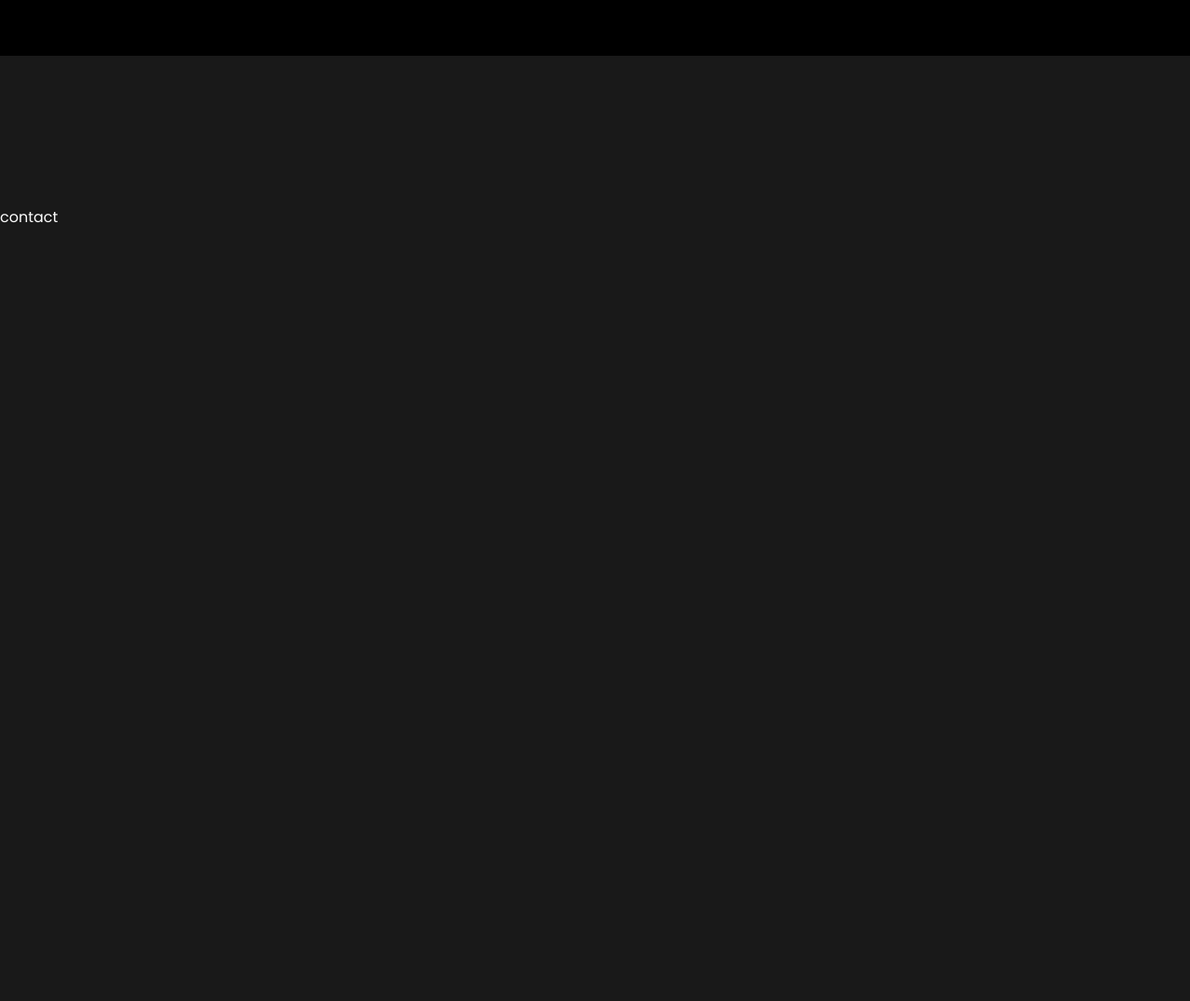
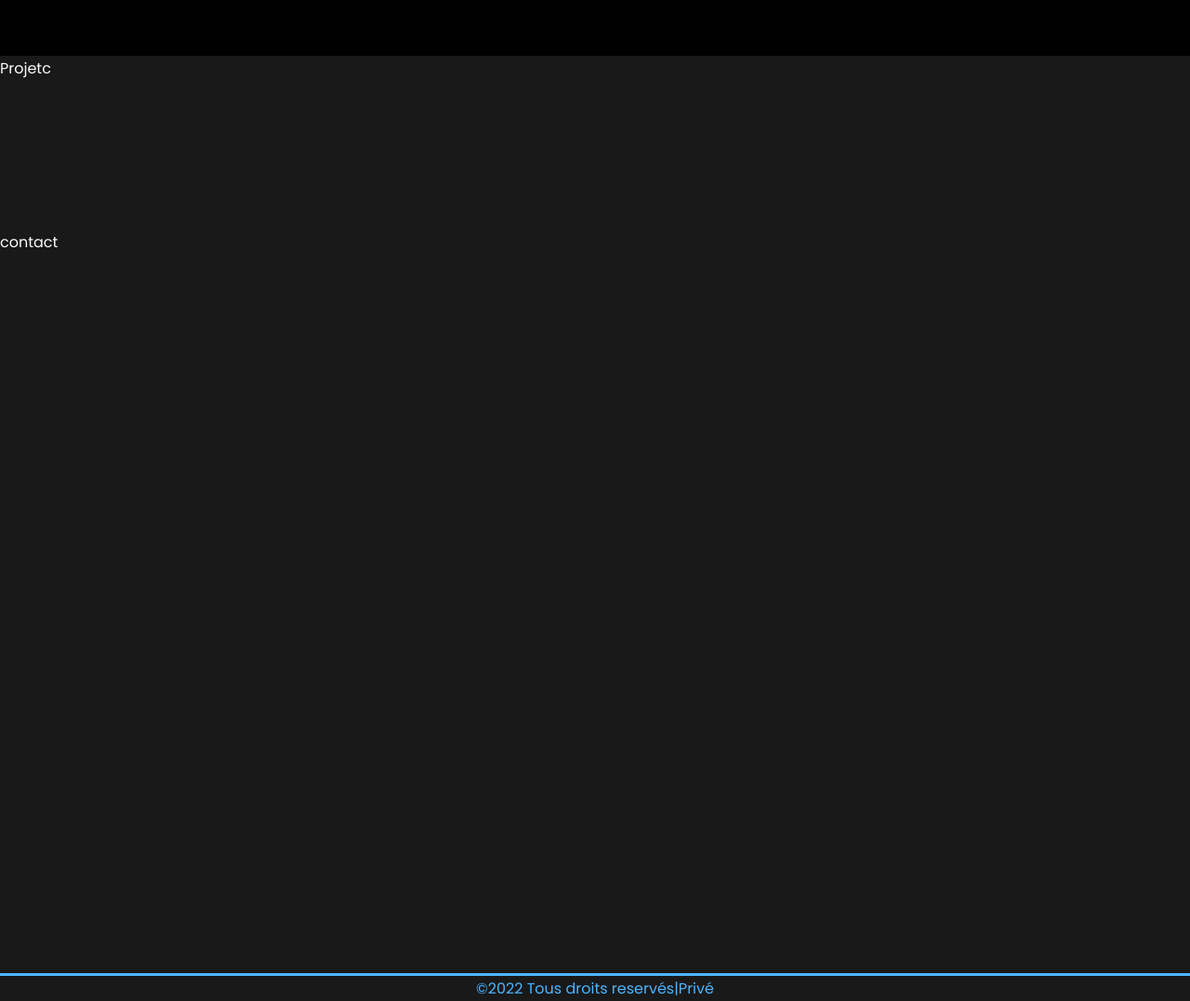
Before and after one commit to Abderrezak-WEBDEV/The-ultime-Portfolio, a React (Create React App) app: page / in a window 1280 px wide. Shown: the part 2740-3817 px from the top of the page at 93% size. Before the commit the page ends 3760 px from the top, so only its background shows below. Built offline with nearby package versions, Linux system fonts and the light colour scheme.

Commit message:
commit 3

```diff
--- a/src/components/App.js
+++ b/src/components/App.js
@@ -5,6 +5,7 @@ import Experience from "./experience/Experience";
 import Footer from "./footer/Footer";
 import Header from "./header/Header";
 import Nav from "./nav/Nav";
+import Projet from "./projet/Projet";
 
 function App() {
   return (
@@ -13,6 +14,7 @@ function App() {
       <Nav />
       <About />
       <Experience />
+      <Projet />
       <Contact />
       <Footer />
     </>
--- a/src/components/experience/experience.css
+++ b/src/components/experience/experience.css
@@ -16,3 +16,16 @@
   gap: 3rem;
   margin-top: 10vh;
 }
+/*========Media screen small====*/
+@media screen and (max-width: 1024px) {
+  .abou_content {
+    width: 100%;
+    height: 150vh;
+    padding: 2rem;
+    margin: 0 auto;
+  }
+  .about_card {
+    display: flex;
+    flex-direction: column;
+  }
+}
--- a/src/components/footer/Footer.jsx
+++ b/src/components/footer/Footer.jsx
@@ -1,7 +1,15 @@
 import React from "react";
-
+import "../footer/footer.css";
 const Footer = () => {
-  return <div></div>;
+  return (
+    <div className="main-footer">
+      <div className="container">
+        <div className="row">
+          <p>&copy;{new Date().getFullYear()} Tous droits reservés|Privé</p>
+        </div>
+      </div>
+    </div>
+  );
 };
 
 export default Footer;
--- /dev/null
+++ b/src/components/footer/footer.css
@@ -0,0 +1,8 @@
+.main-footer {
+  text-align: center;
+  color: var(--color-primary);
+  border-top: 3px solid var(--color-primary);
+}
+footer {
+  height: 50px;
+}
--- /dev/null
+++ b/src/components/projet/Projet.jsx
@@ -0,0 +1,8 @@
+import React from "react";
+import "../projet/projet.css";
+
+const Projet = () => {
+  return <div>Projetc</div>;
+};
+
+export default Projet;
```
Also changed, not shown: src/components/projet/projet.css (added).
